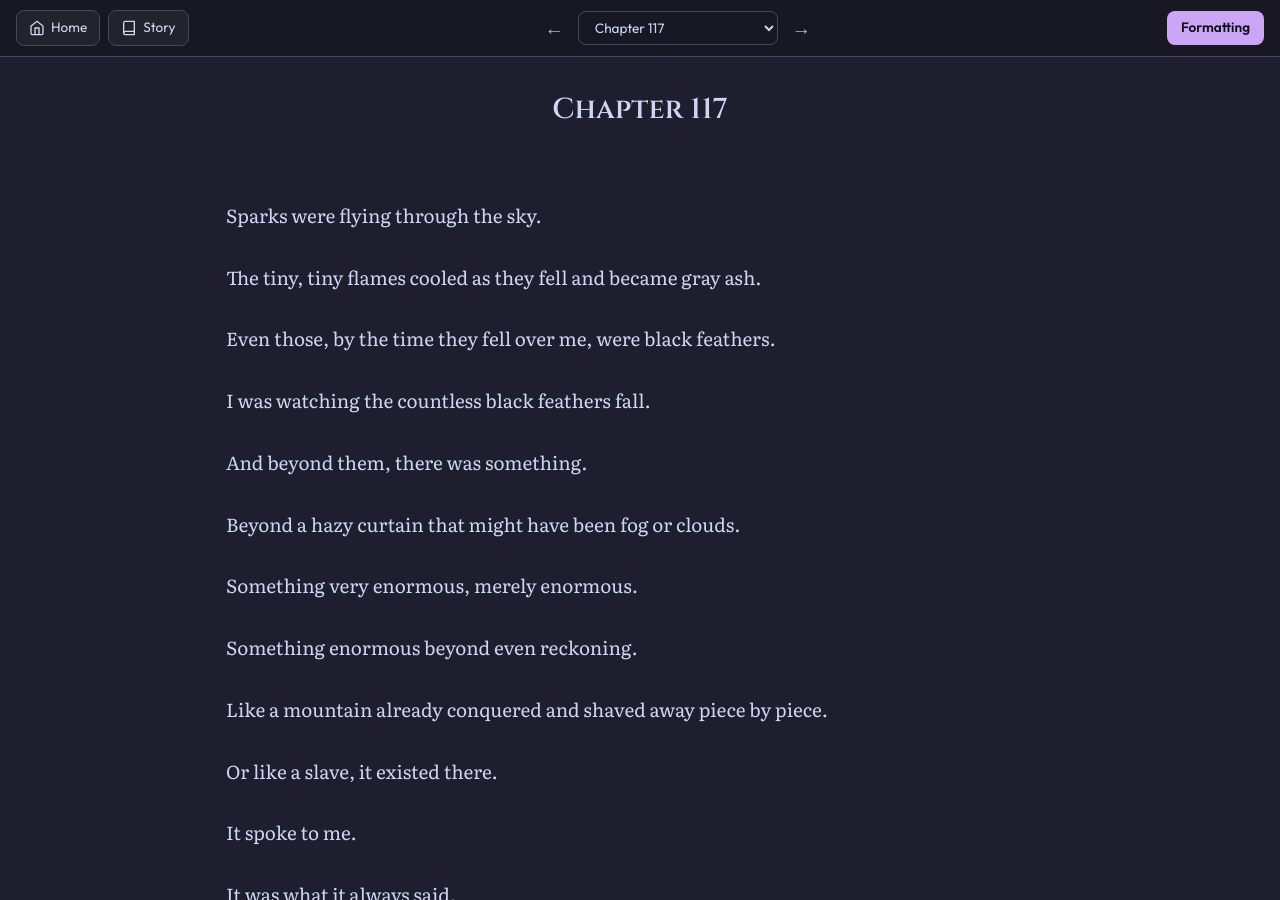
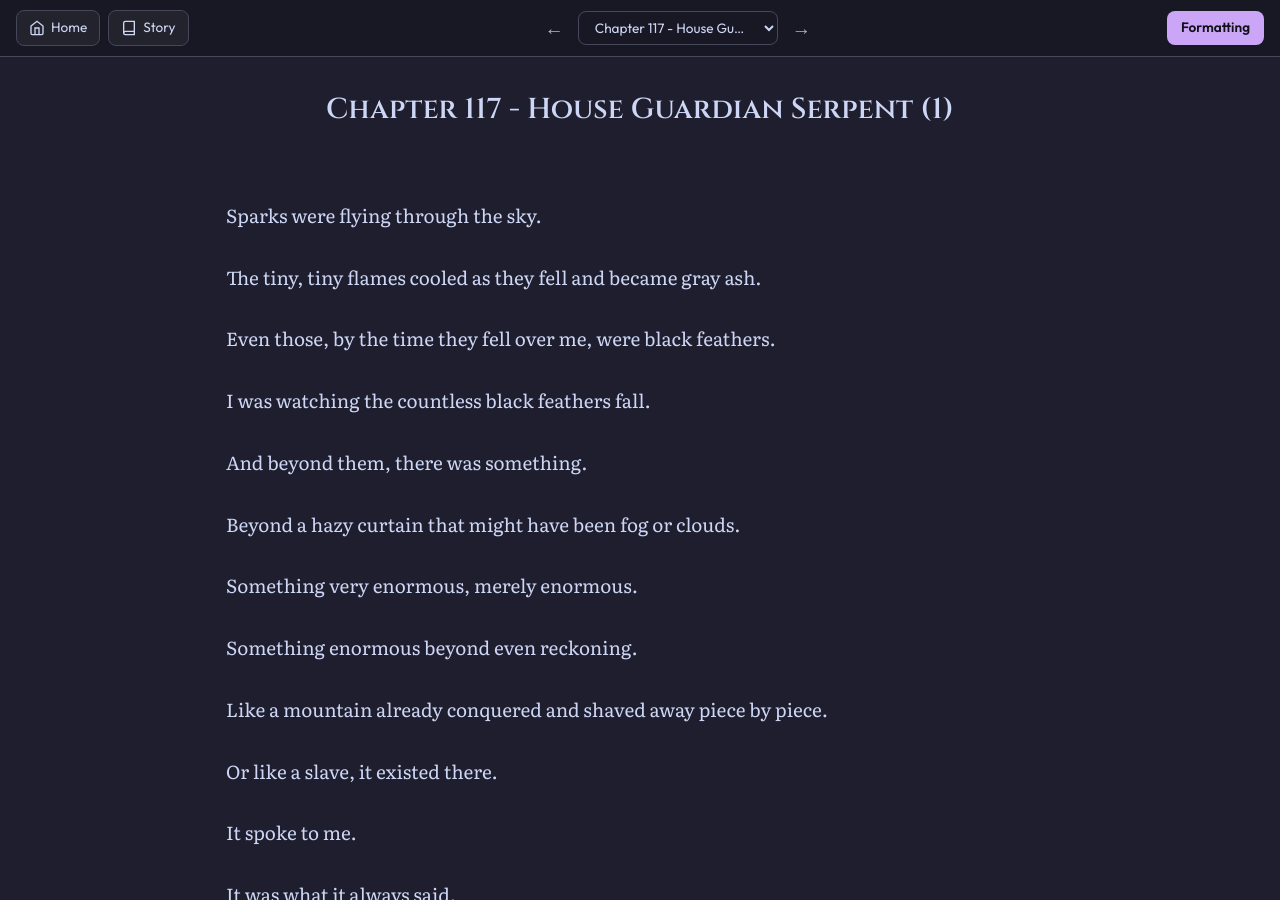
Before and after one commit to soleumn/soleumn.github.io, a Jekyll site: the page built from _chapters/esg/ch117.md, in a window 1280 px wide and 900 px high. Built offline with Jekyll 4.4.1, drawn with Linux system fonts in a browser that asks for light colours; comment, search, counter and statistics services are not loaded.

Commit message:
Update ch117.md

```diff
--- a/_chapters/esg/ch117.md
+++ b/_chapters/esg/ch117.md
@@ -1,5 +1,5 @@
 ---
-title: "Chapter 117"
+title: "Chapter 117 - House Guardian Serpent (1)"
 categories: esg
 capitulo: 117
 ---
```
